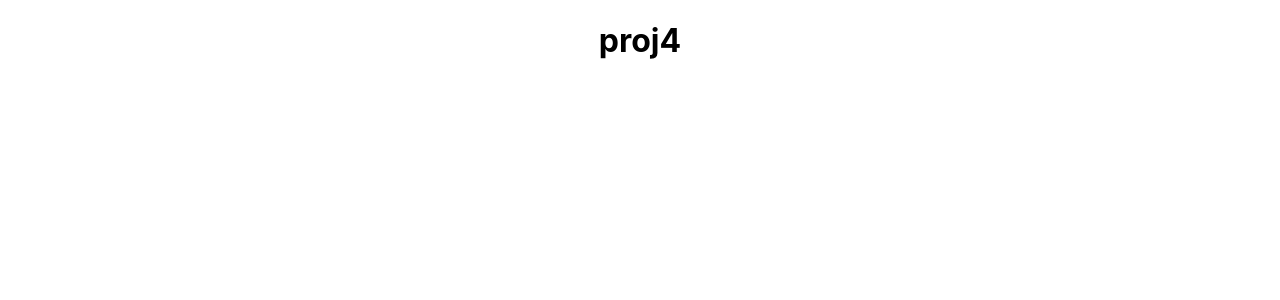
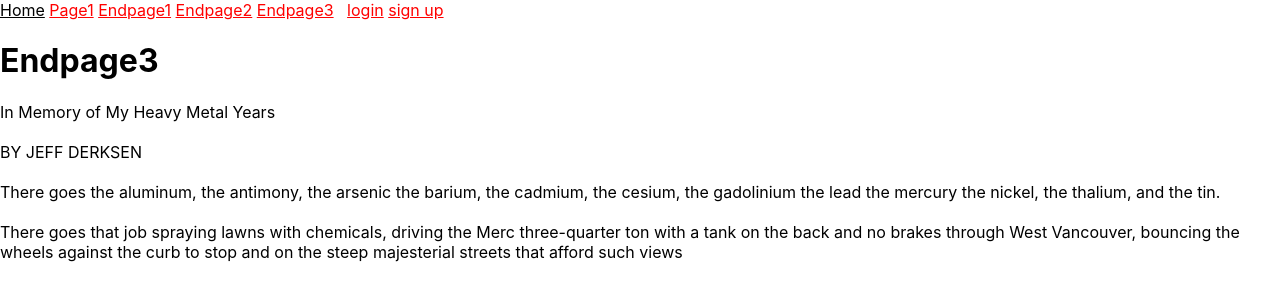
Before and after one commit to isama22/project4, a React (Create React App) app: page /endpage3 in a window 1280 px wide. Shown: the top 300 px of the page. Built offline with nearby package versions, Linux system fonts and the light colour scheme.

Commit message:
added links, a few pages, and some styling

```diff
--- a/src/pages/App/App.css
+++ b/src/pages/App/App.css
@@ -1,38 +1,20 @@
 .App {
-  text-align: center;
+  /* text-align: center;
+  font-family: Arial, Helvetica, sans-serif; */
+  /* background-color: burlywood; */
+  height: 1000px;
+  z-index: -1;
+
 }
 
-.App-logo {
-  height: 40vmin;
-  pointer-events: none;
+a {
+  color: red;
 }
 
-@media (prefers-reduced-motion: no-preference) {
-  .App-logo {
-    animation: App-logo-spin infinite 20s linear;
-  }
+a:hover {
+  color: black;
 }
 
-.App-header {
-  background-color: #282c34;
-  min-height: 100vh;
-  display: flex;
-  flex-direction: column;
-  align-items: center;
-  justify-content: center;
-  font-size: calc(10px + 2vmin);
-  color: white;
+img {
+  width: 50;
 }
-
-.App-link {
-  color: #61dafb;
-}
-
-@keyframes App-logo-spin {
-  from {
-    transform: rotate(0deg);
-  }
-  to {
-    transform: rotate(360deg);
-  }
-}
--- a/src/pages/App/App.js
+++ b/src/pages/App/App.js
@@ -1,20 +1,57 @@
 import React from 'react';
 import '../App/App.css';
-import Home from '../../pages/Home.js';
-import { Route } from 'react-router-dom';
+import Home from '../../pages/Home/Home.js';
+import Page1 from '../../pages/Page1/Page1';
+import Endpage1 from '../../pages/Endpage1/Endpage1';
+import Endpage2 from '../../pages/Endpage2/Endpage2';
+import Endpage3 from '../../pages/Endpage3/Endpage3';
+import { BrowserRouter as Router, Route, Link } from 'react-router-dom';
 
 class App extends React.Component {
 
   render() {
     return (
-    <div className="App">
-      <Route path="/" render={(props) => (
+    <body className="App">
+      <nav >
+      <Link to="/">Home</Link>
+      {' '}
+      <Link to="/page1">Page1</Link>
+      {' '}
+      <Link to="/endpage1">Endpage1</Link>
+      {' '}
+      <Link to="/endpage2">Endpage2</Link>
+      {' '}
+      <Link to="/endpage3">Endpage3</Link>
+      &nbsp;&nbsp;&nbsp;
+      <Link to="/">login</Link>
+      {' '}
+      <Link to="/">sign up</Link>
+      </nav>
+      <Router>
+
+      <Route exact path="/" component={Home} />
+        <Route exact path="/" render={(props) => (
         <Home {...props}/>
       )} />
-    </div>
-  );
+
+      <Route exact path="/page1" render={(props) => (
+        <Page1 {...props}/>
+      )} />
+
+      <Route exact path="/endpage1" render={(props) => (
+        <Endpage1 {...props}/>
+      )} />
+
+      <Route exact path="/endpage2" render={(props) => (
+        <Endpage2 {...props}/>
+      )} />
+
+      <Route exact path="/endpage3" render={(props) => (
+        <Endpage3 {...props}/>
+      )} />
+      </Router>
+    </body>
+    );
   }
-
 }
-
 export default App;
--- /dev/null
+++ b/src/pages/Endpage1/Endpage1.css
@@ -0,0 +1,9 @@
+.main-div {
+    background-color: #3333FF;
+    color: #E39D84;
+    height: 1000px;
+}
+
+.p {
+    width: 400px;
+}
--- /dev/null
+++ b/src/pages/Endpage1/Endpage1.js
@@ -0,0 +1,34 @@
+import React from 'react';
+import './Endpage1.css';
+
+const Endpage1 = () => {
+  return (
+    <div className="main-div">
+      <h1>Endpage1</h1>
+      <p className="p">
+      Don’t Let Me Be Wistful
+      <br></br>
+      BY DANA WARD
+      <br></br>
+      The heat out there this evening
+      is contained heat like things keep applicable boxes
+      at the ready then subsume their diverging constituent parts
+      long ambivalent talks into midnight, all those
+      glowy Sophia Coppola movies, Prosecco
+      the sexiest records I know. I don’t feel
+      how I know anymore to be more than something seeking
+      my appalling lack of cinematic knowledge, fictive innocence
+      & something like the break-down of those little boxes
+      little tombs put their hands up in front of my mouth
+      there’s a tacitly humiliating eulogy to drown out couldn’t feel
+      much more stupid about feeling stupid over feeling
+      stupid, living. Let me go & watch something
+      moving several images some of them symbolize humility broken
+      postures bloodshot eyes, intimately talking through this
+      publicly I am not developing at all but just the same…
+
+      </p>
+      </div>
+  );
+}
+export default Endpage1;
--- /dev/null
+++ b/src/pages/Endpage2/Endpage2.css
@@ -0,0 +1,9 @@
+.main-div2 {
+    background-color: #E39D84;
+    color: #3333FF;
+    height: 1000px;
+}
+
+.p2 {
+    width: 400px;
+}
--- /dev/null
+++ b/src/pages/Endpage2/Endpage2.js
@@ -0,0 +1,44 @@
+import React from 'react';
+import './Endpage2.css';
+
+const Endpage2 = () => {
+  return (
+    <div className="main-div2">
+      <h1>Endpage2</h1>
+        <p className="p2">
+        The Glass Essay
+        <br></br>
+        <br></br>
+        BY ANNE CARSON
+        I
+        <br></br>
+        <br></br>
+        I can hear little clicks inside my dream.
+        Night drips its silver tap
+        down the back.
+        At 4 A.M. I wake. Thinking
+        <br></br>
+        <br></br>
+        of the man who
+        left in September.
+        His name was Law.
+        <br></br>
+        <br></br>
+        My face in the bathroom mirror
+        has white streaks down it.
+        I rinse the face and return to bed.
+        Tomorrow I am going to visit my mother.
+        <br></br>
+        <br></br>
+        <br></br>
+        SHE
+        <br></br>
+        <br></br>
+        She lives on a moor in the north.
+        She lives alone.
+        Spring opens like a blade there.
+        </p>
+      </div>
+  );
+}
+export default Endpage2;
--- /dev/null
+++ b/src/pages/Endpage3/Endpage3.js
@@ -0,0 +1,35 @@
+import React from 'react';
+
+const Endpage3 = () => {
+  return (
+    <div>
+      <h1>Endpage3</h1>
+        In Memory of My Heavy Metal Years
+        <br></br><br></br>
+        BY JEFF DERKSEN
+        <br></br><br></br>
+        There goes the
+        aluminum, the antimony, the arsenic
+        the barium, the cadmium,
+        the cesium, the gadolinium
+        the lead
+        the mercury
+        the nickel, the thalium, and
+        the tin.
+        <br></br><br></br>
+        There goes that job spraying lawns
+        with chemicals, driving the Merc
+        three-quarter ton
+        with a tank on the back
+        and no brakes
+        through West Vancouver, bouncing
+        the wheels against the curb
+        to stop
+        and on the steep
+        majesterial streets
+        that afford such views
+
+      </div>
+  );
+}
+export default Endpage3;
--- a/src/pages/Home.js
+++ /dev/null
@@ -1,10 +0,0 @@
-import React from 'react';
-
-const Home = () => {
-  return (
-    <div className="App">
-      <h1>proj4</h1>
-    </div>
-  );
-}
-export default Home;
--- /dev/null
+++ b/src/pages/Home/Home.css
@@ -0,0 +1,43 @@
+.Home {
+    /* background-image: url("https://i.postimg.cc/Nf1d546f/Screen-Shot-2020-03-17-at-9-18-42-PM.png"); */
+    height: 1000px;
+    background-image: url("https://media3.giphy.com/media/QWvrm9qorO2SJMtgYs/giphy.gif");
+    background-size: 1100px;
+    background-repeat: none;
+}
+
+.home-img {
+    background-image: url("https://i.postimg.cc/4NsSY1Y8/Screen-Shot-2020-05-24-at-7-45-44-PM.png");
+    z-index: -1;
+    width: 600px;
+    height: 730px;
+    margin-left: 600px;
+    background-size: cover;
+    background-repeat: no-repeat;
+    border: solid 1px;
+    border-color: aquamarine;
+    /* margin-top: 200px; */
+
+}
+
+.home-div {
+    background-color: rgb(0,0,0, 0.5);
+    border: solid 2px;
+    border-color: #947B7A;
+    height: 500px;
+    width: 300px;
+    /* display: flex; */
+    z-index: 1;
+    margin-left: 150px;
+    /* margin-right: 500px; */
+    margin-top: 150px;
+    /* margin-bottom: 30px; */
+}
+
+.enter {
+    display: flex;
+    justify-content: center;
+    margin-left: 130px;
+    margin-top: 250px;
+    color: aqua;
+}
--- /dev/null
+++ b/src/pages/Home/Home.js
@@ -0,0 +1,16 @@
+import React from 'react';
+import './Home.css';
+
+const Home = () => {
+  return (
+    <body className="Home">
+          <br></br><br></br><br></br>
+      <div className="home-img">
+        <div className="home-div">
+          <p className="enter"><em>enter</em></p>
+        </div>
+      </div>
+    </body>
+  );
+}
+export default Home;
--- /dev/null
+++ b/src/pages/Page1/Page1.css
@@ -0,0 +1,14 @@
+.Page1 {
+    background-color: #E3BDBB;
+    height: 1000px;
+    background-image: url(https://i.postimg.cc/CLRdMPk9/IMG-3871.jpg);
+    background-repeat: no-repeat;
+    background-size: cover;
+    color:white;
+}
+
+.border {
+    border: solid 1px;
+    border-color: aqua;
+    margin: 30px;
+}
--- /dev/null
+++ b/src/pages/Page1/Page1.js
@@ -0,0 +1,20 @@
+import React from 'react';
+import './Page1.css';
+
+const Page1 = () => {
+  return (
+    <div className="Page1">
+      <br></br><br></br><br></br>
+      <div className="border">
+        <img src="https://i.postimg.cc/YCwdKs8b/output-onlinepngtools-1.png" alt=""></img>
+      <p>-please choose-</p>
+      <p>put in three sentences as links, need to import those pages, have the Link and Route components</p>
+      </div>
+
+
+
+
+    </div>
+  );
+}
+export default Page1;
```
